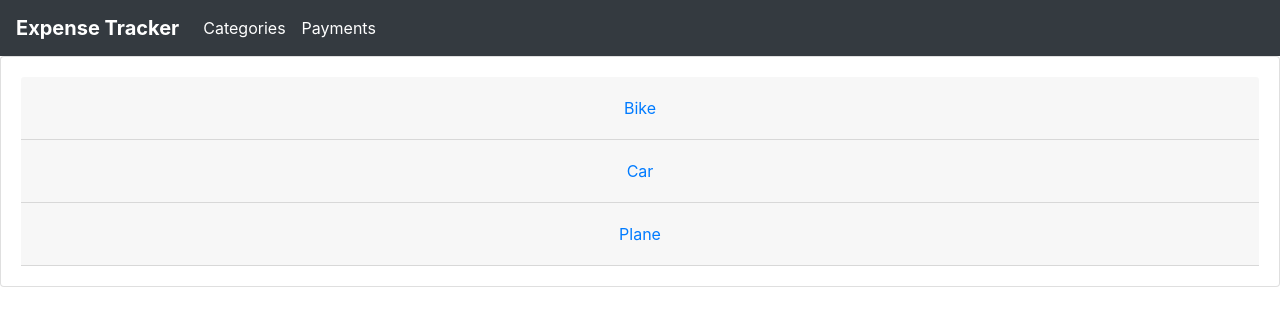
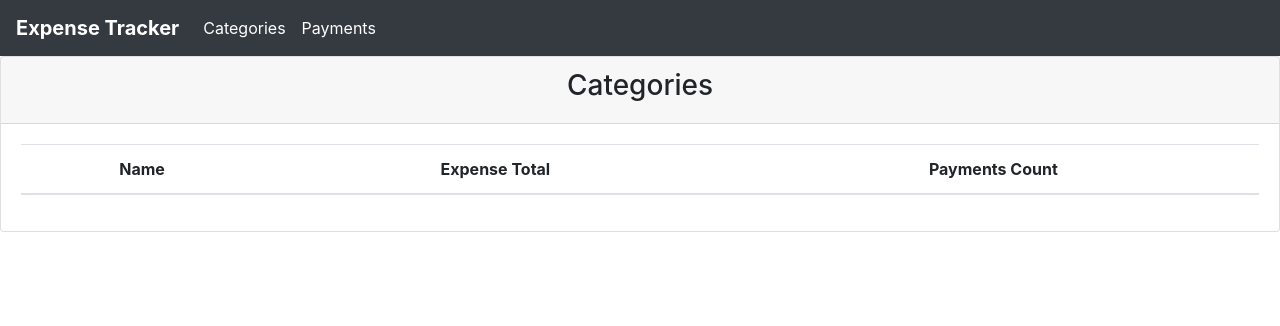
Before and after one commit to aledavila98-zz/expense-tracker-app, a React (Create React App) app: page / in a window 1280 px wide. Both pictures are taken after a click on the button "Categories". Shown: the top 326 px of the page. Built offline with nearby package versions, Linux system fonts and the light colour scheme.

Commit message:
states defined

```diff
--- a/src/components/Categories.jsx
+++ b/src/components/Categories.jsx
@@ -1,8 +1,27 @@
 import React, { Component } from "react";
+import Card from "react-bootstrap/Card";
+import Table from "react-bootstrap/Table";
 
 class Categories extends Component {
     render() {
-        return <div></div>;
+        return <div>
+            <Card>
+                <Card.Header>
+                    <h3> Categories </h3>
+                </Card.Header>
+                <Card.Body>
+                    <Table>
+                        <thead>
+                            <tr>
+                                <th>Name</th>
+                                <th>Expense Total</th>
+                                <th>Payments Count</th>
+                            </tr>
+                        </thead>
+                    </Table>
+                </Card.Body>
+            </Card>
+        </div>;
     }
 }
 
--- a/src/components/TopBar.jsx
+++ b/src/components/TopBar.jsx
@@ -6,21 +6,21 @@ class TopBar extends Component {
     constructor(props) {
         super(props);
         this.state = {};
-        console.log(props)
+        this.handleScreen = props.handleScreen.bind(this);
     }
 
     render() {
         return <div>
             <NavBar bg="dark" variant="dark" expand="lg">
-                <NavBar.Brand href="#" >
+                <NavBar.Brand href="#" onClick={(e) => this.handleScreen(0)}>
                     <b> Expense Tracker </b>
                 </NavBar.Brand>
                 <NavBar.Collapse>
                     <Nav className="mr-auto">
-                        <Nav.Link href="#" >
+                        <Nav.Link href="#" onClick={(e) => this.handleScreen(1)}>
                             Categories
                         </Nav.Link>
-                        <Nav.Link href="#" >
+                        <Nav.Link href="#" onClick={(e) => this.handleScreen(2)}>
                             Payments
                         </Nav.Link>
                     </Nav>
```
